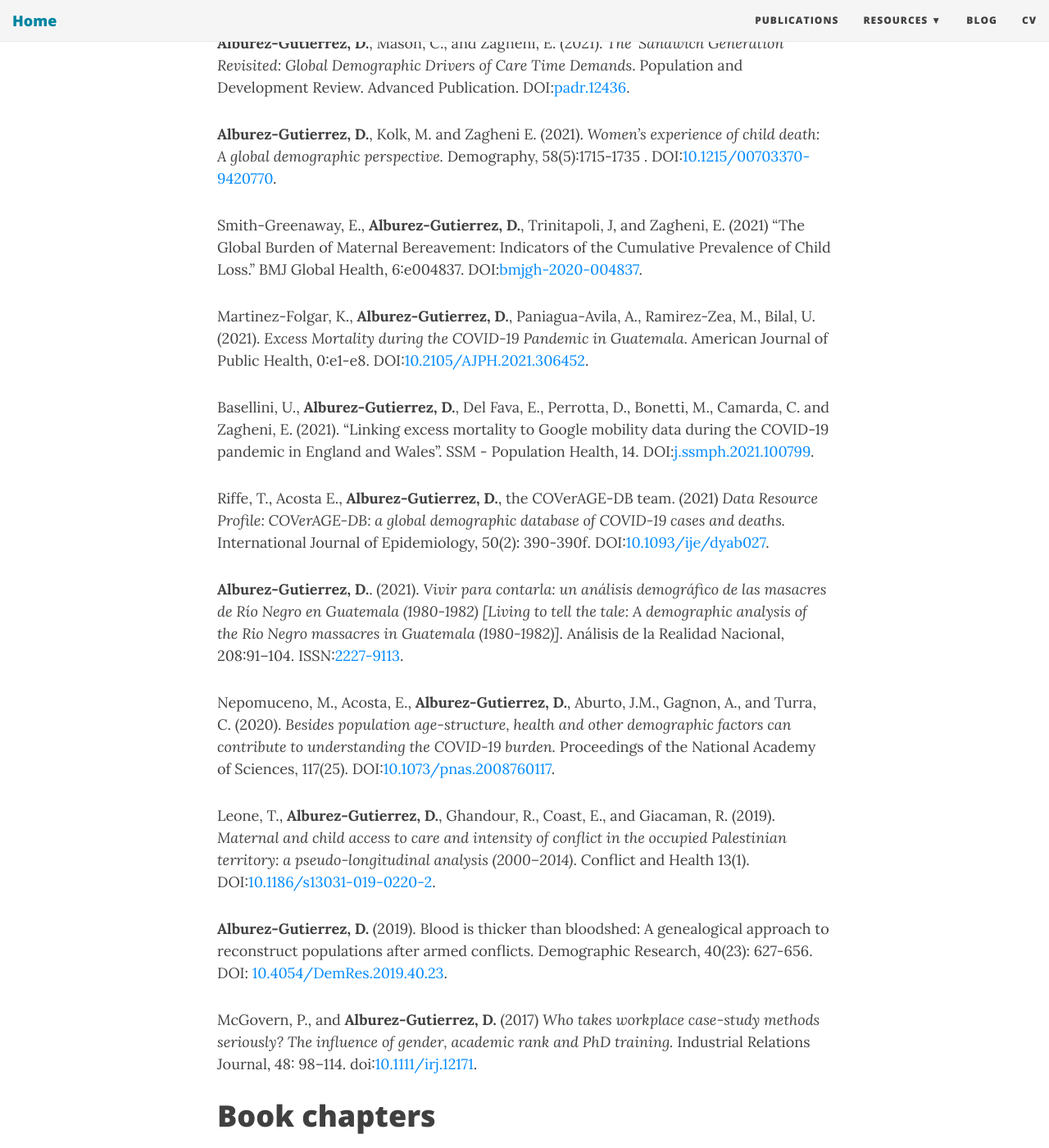
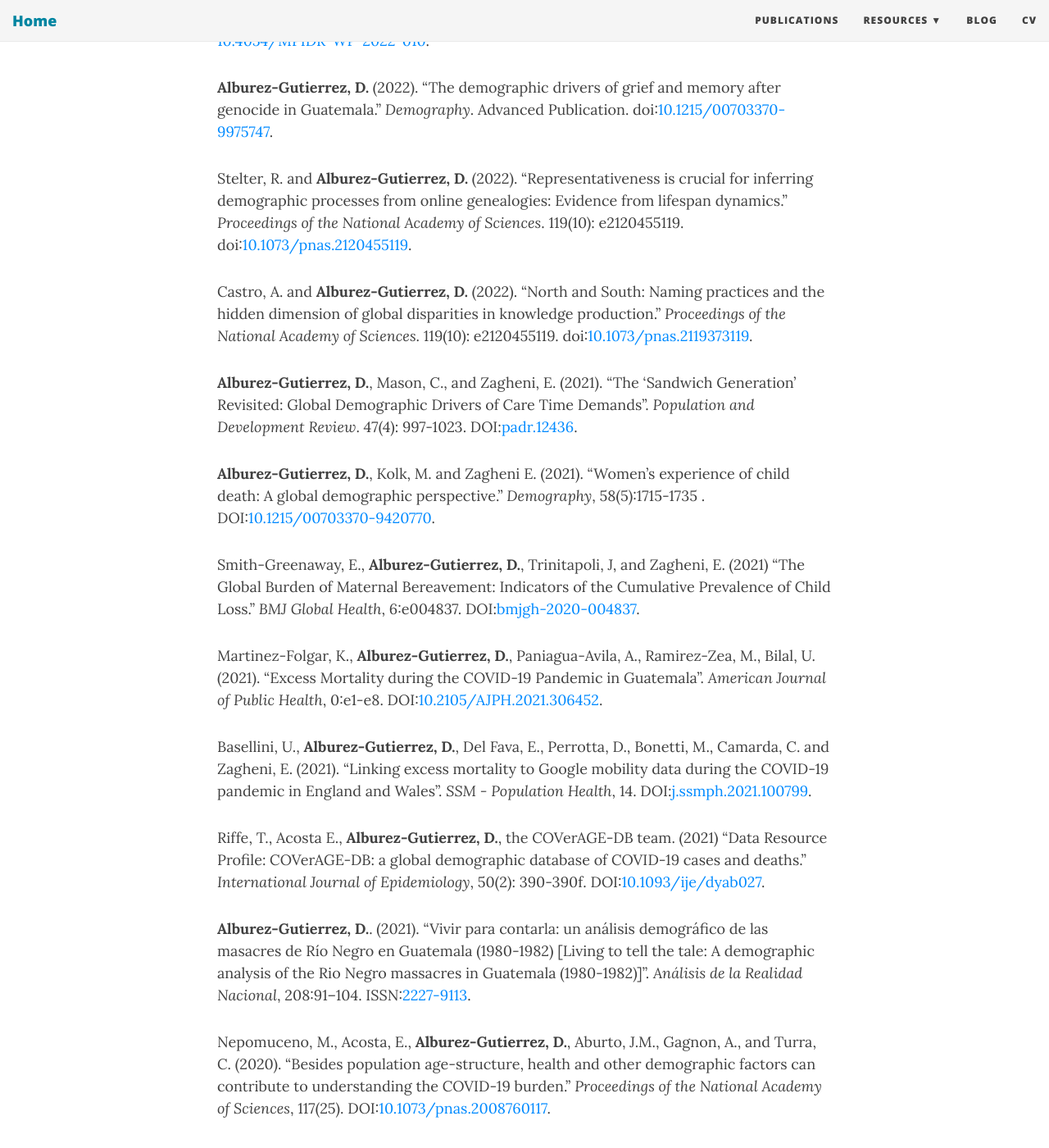
Before and after one commit to alburezg/alburezg.github.io, a Jekyll site: the page built from publications.md, in a window 1280 px wide and 1400 px high, scrolled down 471 px. Shown: the whole window at 82% size. Built offline with Jekyll 4.4.1, drawn with Linux system fonts in a browser that asks for light colours; nearby versions of some CDN libraries; some of the changed text lies outside the part shown.

Commit message:
updated pubs

```diff
--- a/publications.md
+++ b/publications.md
@@ -8,47 +8,57 @@ title: Publications and conferences
 
 {: .notice}
 
-**Alburez-Gutierrez, D**. (accepted). *The demographic drivers of grief and memory after genocide in Guatemala.* Demography. Temporary DOI:[10.4054/MPIDR-WP-2021-003](https://dx.doi.org/10.4054/MPIDR-WP-2021-003).
+Snyder, M., **Alburez-Gutierrez, D.**, Williams, I., and Zagheni, E. (in press). "Estimates from 31 countries show the significant impact of COVID-19 excess mortality on the incidence of family bereavement." *Proceedings of the National Academy of Sciences*. Preprint: [10.4054/MPIDR-WP-2022-010](https://dx.doi.org/10.4054/MPIDR-WP-2022-010).
 
-**Alburez-Gutierrez, D.**, Mason, C., and Zagheni, E. (2021). *The 'Sandwich Generation' Revisited: Global Demographic Drivers of Care Time Demands*. Population and Development Review. Advanced Publication. DOI:[padr.12436](https://doi.org/10.1111/padr.12436).
 
-**Alburez-Gutierrez, D.**, Kolk, M. and Zagheni E. (2021). *Women's experience of child death: A global demographic perspective.* Demography, 58(5):1715-1735 . DOI:[10.1215/00703370-9420770](https://doi.org/10.1215/00703370-9420770).
+**Alburez-Gutierrez, D.** (2022). "The demographic drivers of grief and memory after genocide in Guatemala." *Demography*. Advanced Publication. doi:[10.1215/00703370-9975747](https://doi.org/10.1215/00703370-9975747).
 
-Smith-Greenaway, E., **Alburez-Gutierrez, D.**, Trinitapoli, J, and Zagheni, E. (2021) "The Global Burden of Maternal Bereavement: Indicators of the Cumulative Prevalence of Child Loss." BMJ Global Health, 6:e004837. DOI:[bmjgh-2020-004837](http://dx.doi.org/10.1136/bmjgh-2020-004837).
 
-Martinez-Folgar, K., **Alburez-Gutierrez, D.**, Paniagua-Avila, A., Ramirez-Zea, M., Bilal, U. (2021). *Excess Mortality during the COVID-19 Pandemic in Guatemala*. American Journal of Public Health, 0:e1-e8. DOI:[10.2105/AJPH.2021.306452](https://ajph.aphapublications.org/doi/abs/10.2105/AJPH.2021.306452).
+Stelter, R. and **Alburez-Gutierrez, D.** (2022). "Representativeness is crucial for inferring demographic processes from online genealogies: Evidence from lifespan dynamics." *Proceedings of the National Academy of Sciences*. 119(10): e2120455119. doi:[10.1073/pnas.2120455119](https://doi.org/10.1073/pnas.2120455119).
 
-Basellini, U., **Alburez-Gutierrez, D.**, Del Fava, E., Perrotta, D., Bonetti, M., Camarda, C. and Zagheni, E. (2021). "Linking excess mortality to Google mobility data during the COVID-19 pandemic in England and Wales". SSM - Population Health, 14. DOI:[j.ssmph.2021.100799](https://doi.org/10.1016/j.ssmph.2021.100799).
 
-Riffe, T., Acosta E., **Alburez-Gutierrez, D.**, the COVerAGE-DB team. (2021) *Data Resource Profile: COVerAGE-DB: a global demographic database of COVID-19 cases and deaths.* International Journal of Epidemiology, 50(2): 390-390f. DOI:[10.1093/ije/dyab027](https://doi.org/10.1093/ije/dyab027).
+Castro, A. and **Alburez-Gutierrez, D.** (2022). "North and South: Naming practices and the hidden dimension of global disparities in knowledge production." *Proceedings of the National Academy of Sciences*. 119(10): e2120455119. doi:[10.1073/pnas.2119373119](https://doi.org/10.1073/pnas.2119373119).
 
- **Alburez-Gutierrez, D.**. (2021). *Vivir para contarla: un análisis demográfico de las masacres de Río Negro en Guatemala (1980-1982) [Living to tell the tale: A demographic analysis of the Rio Negro massacres in Guatemala (1980-1982)]*. Análisis de la Realidad Nacional, 208:91–104. ISSN:[2227-9113](http://ipn.usac.edu.gt/wp-content/uploads/2021/07/IPN-RD-208.pdf).
 
-Nepomuceno, M., Acosta, E., **Alburez-Gutierrez, D.**, Aburto, J.M., Gagnon, A., and Turra, C. (2020). *Besides population age-structure, health and other demographic factors can contribute to understanding the COVID-19 burden.* Proceedings of the National Academy of Sciences, 117(25). DOI:[10.1073/pnas.2008760117](https://doi.org/10.1073/pnas.2008760117).
+**Alburez-Gutierrez, D.**, Mason, C., and Zagheni, E. (2021). "The 'Sandwich Generation' Revisited: Global Demographic Drivers of Care Time Demands". *Population and Development Review*. 47(4): 997-1023. DOI:[padr.12436](https://doi.org/10.1111/padr.12436).
+
+**Alburez-Gutierrez, D.**, Kolk, M. and Zagheni E. (2021). "Women's experience of child death: A global demographic perspective." *Demography*, 58(5):1715-1735 . DOI:[10.1215/00703370-9420770](https://doi.org/10.1215/00703370-9420770).
+
+Smith-Greenaway, E., **Alburez-Gutierrez, D.**, Trinitapoli, J, and Zagheni, E. (2021) "The Global Burden of Maternal Bereavement: Indicators of the Cumulative Prevalence of Child Loss." *BMJ Global Health*, 6:e004837. DOI:[bmjgh-2020-004837](http://dx.doi.org/10.1136/bmjgh-2020-004837).
+
+Martinez-Folgar, K., **Alburez-Gutierrez, D.**, Paniagua-Avila, A., Ramirez-Zea, M., Bilal, U. (2021). "Excess Mortality during the COVID-19 Pandemic in Guatemala". *American Journal of Public Health*, 0:e1-e8. DOI:[10.2105/AJPH.2021.306452](https://ajph.aphapublications.org/doi/abs/10.2105/AJPH.2021.306452).
+
+Basellini, U., **Alburez-Gutierrez, D.**, Del Fava, E., Perrotta, D., Bonetti, M., Camarda, C. and Zagheni, E. (2021). "Linking excess mortality to Google mobility data during the COVID-19 pandemic in England and Wales". *SSM - Population Health*, 14. DOI:[j.ssmph.2021.100799](https://doi.org/10.1016/j.ssmph.2021.100799).
+
+Riffe, T., Acosta E., **Alburez-Gutierrez, D.**, the COVerAGE-DB team. (2021) "Data Resource Profile: COVerAGE-DB: a global demographic database of COVID-19 cases and deaths." *International Journal of Epidemiology*, 50(2): 390-390f. DOI:[10.1093/ije/dyab027](https://doi.org/10.1093/ije/dyab027).
+
+ **Alburez-Gutierrez, D.**. (2021). "Vivir para contarla: un análisis demográfico de las masacres de Río Negro en Guatemala (1980-1982) [Living to tell the tale: A demographic analysis of the Rio Negro massacres in Guatemala (1980-1982)]". *Análisis de la Realidad Nacional*, 208:91–104. ISSN:[2227-9113](http://ipn.usac.edu.gt/wp-content/uploads/2021/07/IPN-RD-208.pdf).
+
+Nepomuceno, M., Acosta, E., **Alburez-Gutierrez, D.**, Aburto, J.M., Gagnon, A., and Turra, C. (2020). "Besides population age-structure, health and other demographic factors can contribute to understanding the COVID-19 burden." *Proceedings of the National Academy of Sciences*, 117(25). DOI:[10.1073/pnas.2008760117](https://doi.org/10.1073/pnas.2008760117).
 
 <!--
 **Alburez-Gutierrez, D.**, Chandrasekharan, E., Chunara, R., Gil-Clavel, S., Hannak, A., Interdonato, R., Joseph, K., Kalimeri, K., Malik, M., Mayer, K., Mejova, Y., Paolotti, D., and Zagheni, E. (2019). *Reports of the Workshops Held at the 2019 International AAAI Conference on Web and Social Media.* AI Magazine, 40(4), 78-82. DOI:[10.1609/aimag.v40i4.5287](https://doi.org/10.1609/aimag.v40i4.5287).
 -->
 
-Leone, T., **Alburez-Gutierrez, D.**, Ghandour, R., Coast, E., and Giacaman, R. (2019). *Maternal and child access to care and intensity of conflict in the occupied Palestinian territory: a pseudo-longitudinal analysis (2000–2014)*. Conflict and Health 13(1). DOI:[10.1186/s13031-019-0220-2](https://doi.org/10.1186/s13031-019-0220-2).
+Leone, T., **Alburez-Gutierrez, D.**, Ghandour, R., Coast, E., and Giacaman, R. (2019). "Maternal and child access to care and intensity of conflict in the occupied Palestinian territory: a pseudo-longitudinal analysis (2000–2014)." *Conflict and Health* 13(1). DOI:[10.1186/s13031-019-0220-2](https://doi.org/10.1186/s13031-019-0220-2).
 
-**Alburez-Gutierrez, D.** (2019). Blood is thicker than bloodshed: A genealogical approach to reconstruct populations after armed conflicts. Demographic Research, 40(23): 627-656. DOI: [10.4054/DemRes.2019.40.23](https://www.demographic-research.org/volumes/vol40/23/).
+**Alburez-Gutierrez, D.** (2019). "Blood is thicker than bloodshed: A genealogical approach to reconstruct populations after armed conflicts." *Demographic Research*, 40(23): 627-656. DOI: [10.4054/DemRes.2019.40.23](https://www.demographic-research.org/volumes/vol40/23/).
 
-McGovern, P., and **Alburez-Gutierrez, D.** (2017) *Who takes workplace case-study methods seriously? The influence of gender, academic rank and PhD training.*  Industrial Relations Journal, 48: 98–114. doi:[10.1111/irj.12171](http://onlinelibrary.wiley.com/doi/10.1111/irj.12171/full).
+McGovern, P., and **Alburez-Gutierrez, D.** (2017) "Who takes workplace case-study methods seriously? The influence of gender, academic rank and PhD training."  *Industrial Relations Journal*, 48: 98–114. doi:[10.1111/irj.12171](http://onlinelibrary.wiley.com/doi/10.1111/irj.12171/full).
 
 
 # Book chapters
 
-**Alburez-Gutierrez, D.**, Zagheni, E., Aref, S., Gil-Clavel, S., Grow, A., and Negraia, D. V. (2019, May 8). Demography in the Digital Era: New Data Sources for Population Research. Proceedings of the 2019 Conference of the Italian Statistical Society. DOI:[10.31235/osf.io/24jp7](https://doi.org/10.31235/osf.io/24jp7)
+**Alburez-Gutierrez, D.**, Zagheni, E., Aref, S., Gil-Clavel, S., Grow, A., and Negraia, D. V. (2019, May 8). "Demography in the Digital Era: New Data Sources for Population Research." *Proceedings of the 2019 Conference of the Italian Statistical Society*. DOI:[10.31235/osf.io/24jp7](https://doi.org/10.31235/osf.io/24jp7)
 
 #  Technical reports
 
 Alburez-Gutierrez, D. and Segura García C. (2018). "The UNHCR Demographic Projection Tool: estimating the future size and compositionof forcibly displaced populations." [UNHCR Statistics Technical Series, 2018/1](http://www.unhcr.org/en-au/5ae9ee747.pdf). Copenhagen: United Nations High Commissioner for Refugees.
 
+<!--
 # Working papers
-
 Williams, I. and **Alburez-Gutierrez, D.** (2021). "Mortality change and its impact on child survival." MPIDR Working Paper. Rostock: Max Planck Institute for Demographic Research.DOI: [10.4054/MPIDR-WP-2021-001](https://dx.doi.org/10.4054/MPIDR-WP-2021-001).
-
+-->
 
 # PhD thesis
 
```
Also changed, not shown: index.md (+7 -3 lines).
